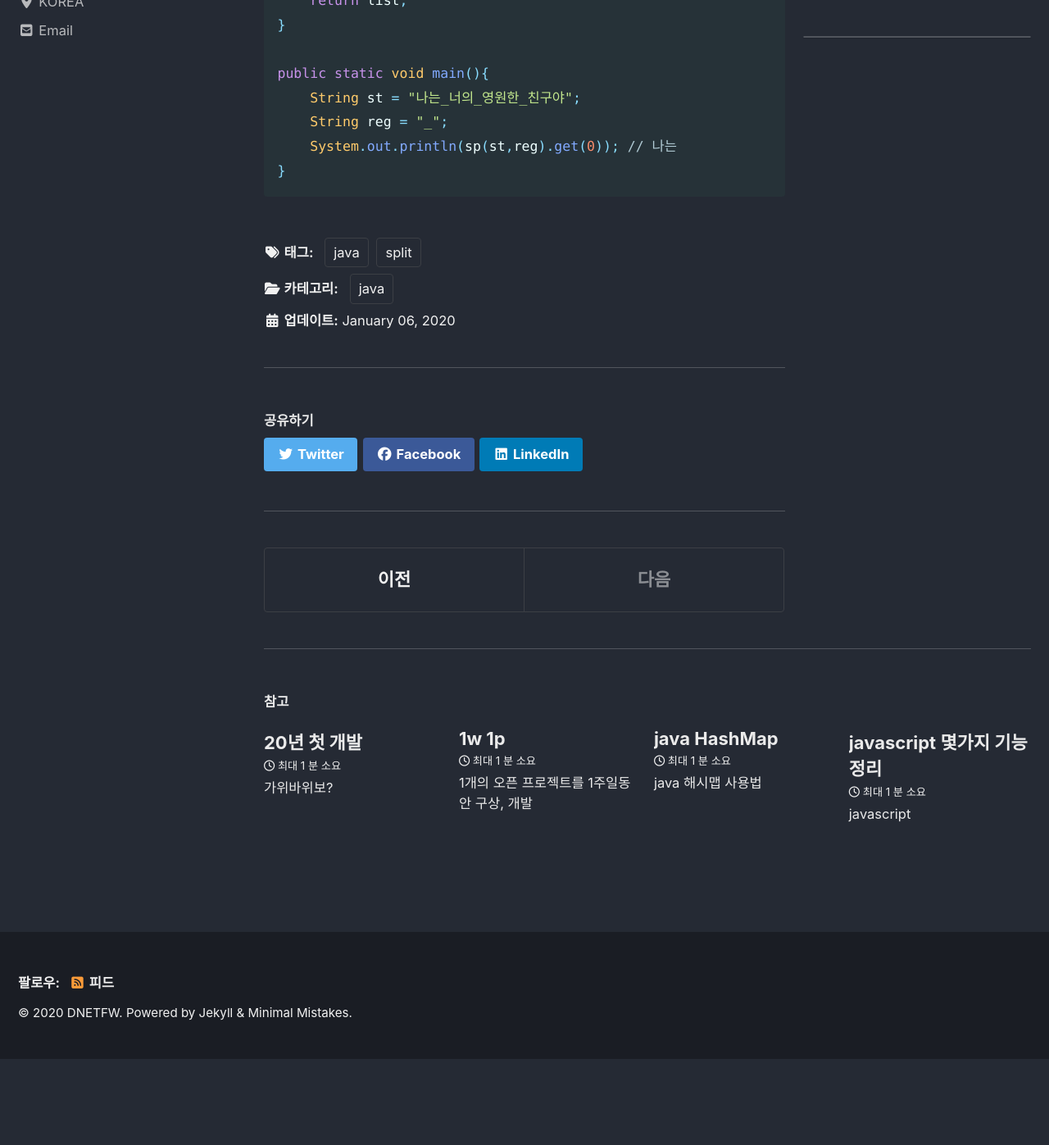
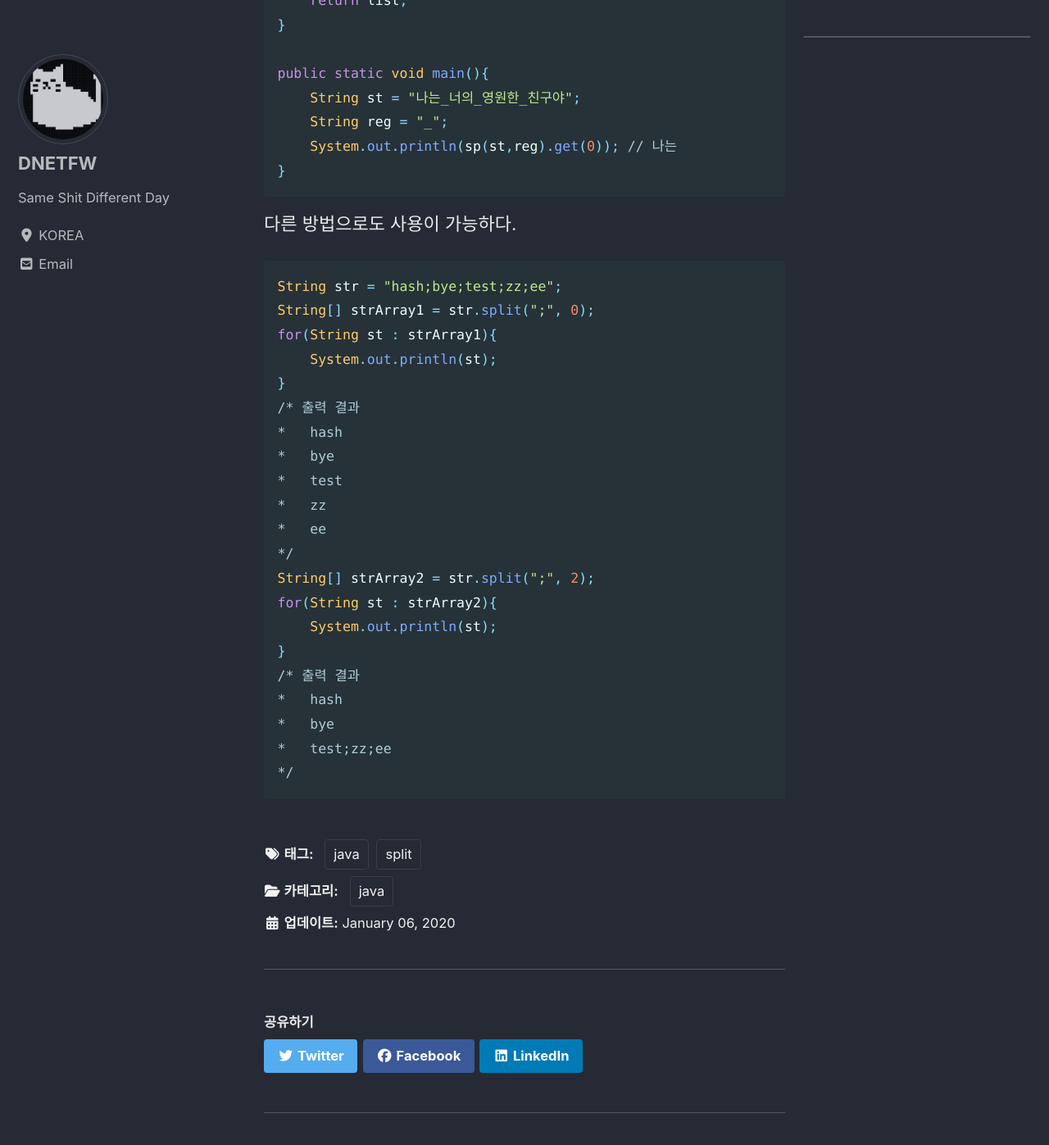
Before and after one commit to dnetfw/dnetfw.github.io, a Jekyll site: the page built from _posts/2020-01-06-01_javaSplit.md, in a window 1280 px wide and 1400 px high, scrolled down 880 px. Shown: the top 1397 px of the window at 82% size. Built offline with Jekyll 4.4.1, drawn with Linux system fonts in a browser that asks for light colours; cached includes are drawn as plain includes; nearby versions of some CDN libraries; before the commit the page ends 2172 px from its top, so only the background shows below that.

Commit message:
javasplit ver2

````diff
--- a/_posts/2020-01-06-01_javaSplit.md
+++ b/_posts/2020-01-06-01_javaSplit.md
@@ -43,3 +43,29 @@ public static void main(){
     System.out.println(sp(st,reg).get(0)); // 나는
 }
 ```
+
+다른 방법으로도 사용이 가능하다.
+
+```java
+String str = "hash;bye;test;zz;ee";
+String[] strArray1 = str.split(";", 0);
+for(String st : strArray1){
+    System.out.println(st);
+}
+/* 출력 결과
+*   hash
+*   bye
+*   test
+*   zz
+*   ee
+*/
+String[] strArray2 = str.split(";", 2);
+for(String st : strArray2){
+    System.out.println(st);
+}
+/* 출력 결과
+*   hash
+*   bye
+*   test;zz;ee
+*/
+```
````
Also changed, not shown: other parts of _posts/2020-01-06-01_javaSplit.md (+1 -1 lines).
